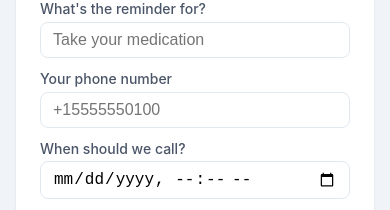
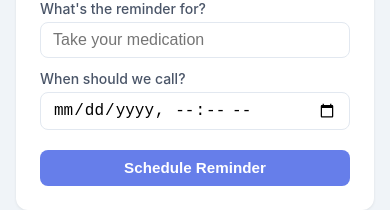
Before and after one commit to cdw025/remindme, a SvelteKit app: page / in a window 390 px wide. Shown: the part 200-410 px from the top of the page. Built offline with nearby package versions, Linux system fonts and the light colour scheme; no server answers; the database is empty.

Commit message:
Remove phone field from create form, use default phone from settings

```diff
--- a/src/routes/+page.svelte
+++ b/src/routes/+page.svelte
@@ -48,23 +48,26 @@
 	}
 
 	async function createReminder() {
-		if (!label || !phone || !scheduledAt) return;
+		if (!label || !scheduledAt) return;
+		if (!defaultPhone) {
+			error = 'Please set a default phone number in Settings first.';
+			settingsOpen = true;
+			return;
+		}
 		loading = true;
 		error = '';
 		try {
-			// Convert datetime-local (no timezone) to a full ISO string using browser's local timezone
 			const localDate = new Date(scheduledAt);
 			const res = await fetch('/api/reminders', {
 				method: 'POST',
 				headers: { 'Content-Type': 'application/json' },
-				body: JSON.stringify({ label, phone, scheduledAt: localDate.toISOString() })
+				body: JSON.stringify({ label, phone: defaultPhone, scheduledAt: localDate.toISOString() })
 			});
 			if (!res.ok) {
 				const data = await res.json();
 				error = data.error ?? 'Failed to create reminder.';
 			} else {
 				label = '';
-				phone = '';
 				scheduledAt = '';
 				await fetchReminders();
 			}
@@ -157,10 +160,6 @@
 			<label>
 				What's the reminder for?
 				<input bind:value={label} type="text" placeholder="Take your medication" required />
-			</label>
-			<label>
-				Your phone number
-				<input bind:value={phone} type="tel" placeholder="+15555550100" required />
 			</label>
 			<label>
 				When should we call?
```
